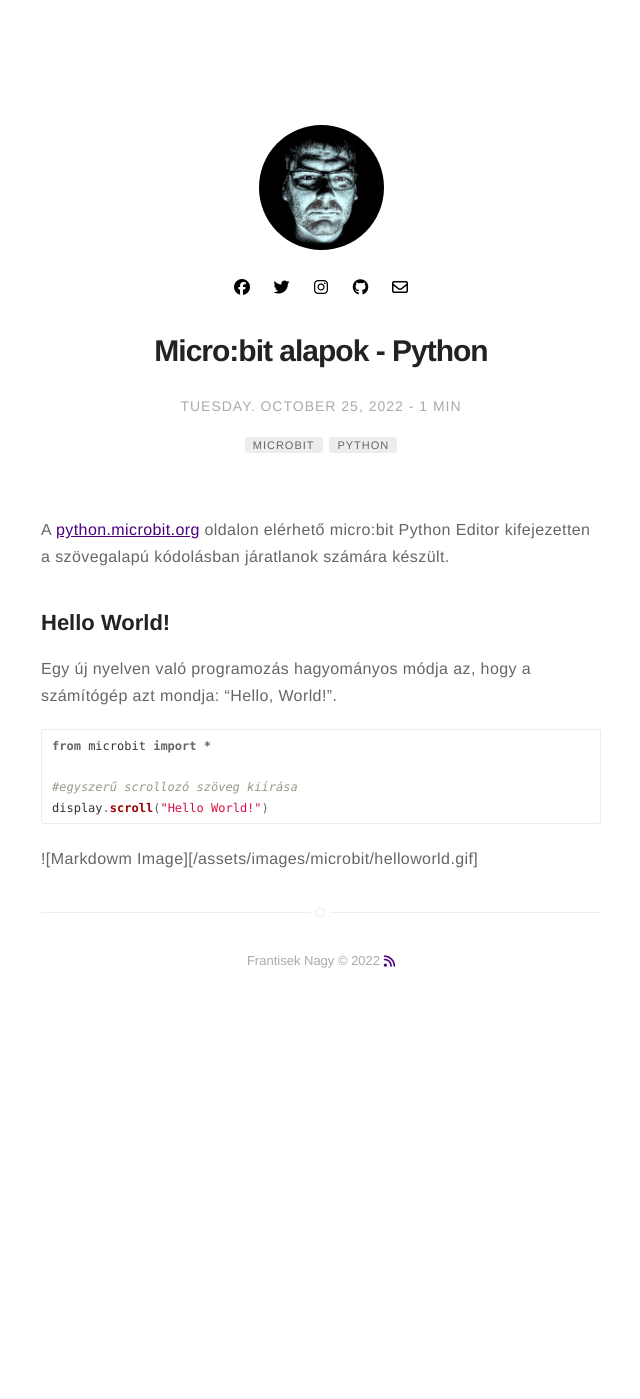
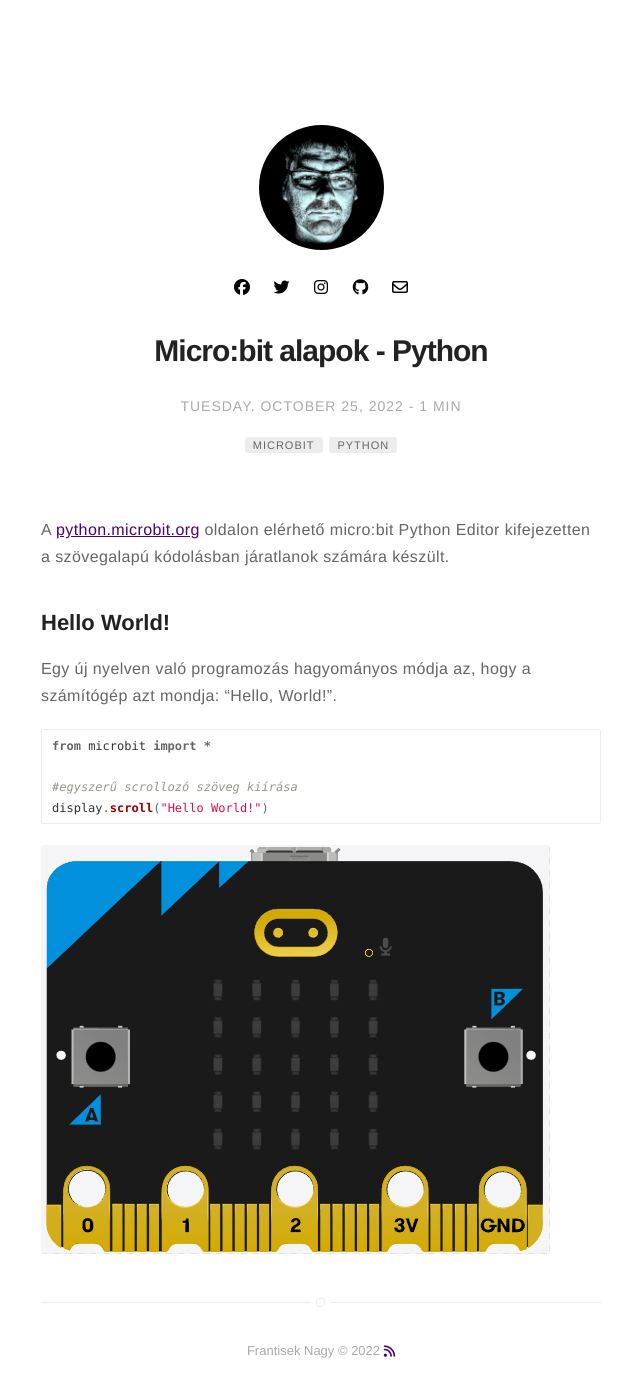
Before and after one commit to nagyfrantisek/nagyfrantisek.github.io, a Jekyll site: the page built from _posts/2022-10-25-microbit-alapok.md, in a window 1280 px wide. Shown: the whole page, without its empty margins (319-959 px from the left). Built offline with Jekyll 4.4.1, drawn with Linux system fonts in a browser that asks for light colours; nearby versions of some CDN libraries; before the commit the page ends 1009 px from its top, so only the background shows below that.

Commit message:
Update 2022-10-25-microbit-alapok.md

````diff
--- a/_posts/2022-10-25-microbit-alapok.md
+++ b/_posts/2022-10-25-microbit-alapok.md
@@ -23,4 +23,4 @@
 #egyszerű scrollozó szöveg kiírása
 display.scroll("Hello World!")
 ```
-![Markdowm Image][/assets/images/microbit/helloworld.gif]
+![Hello World](/assets/images/microbit/helloworld.gif)
````
